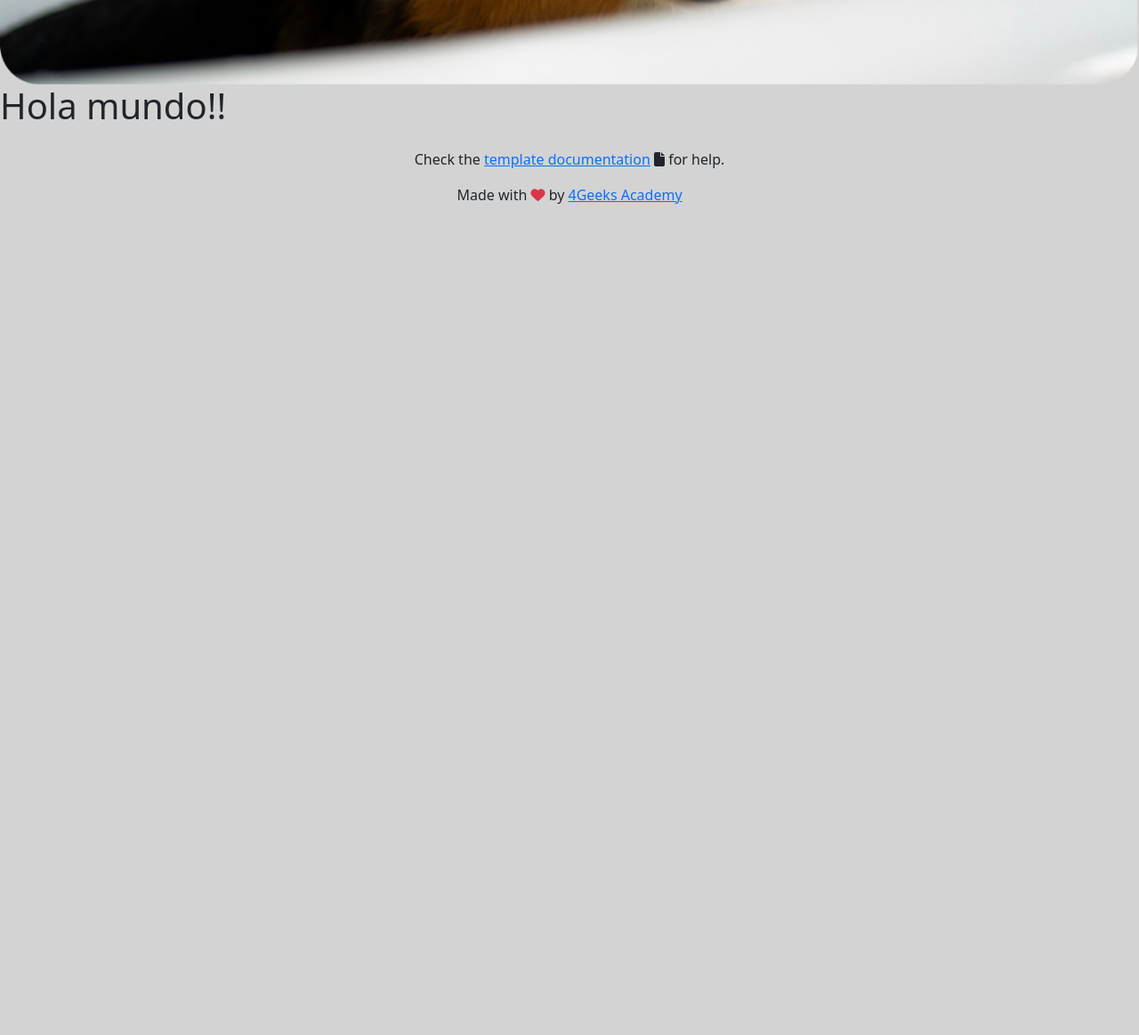
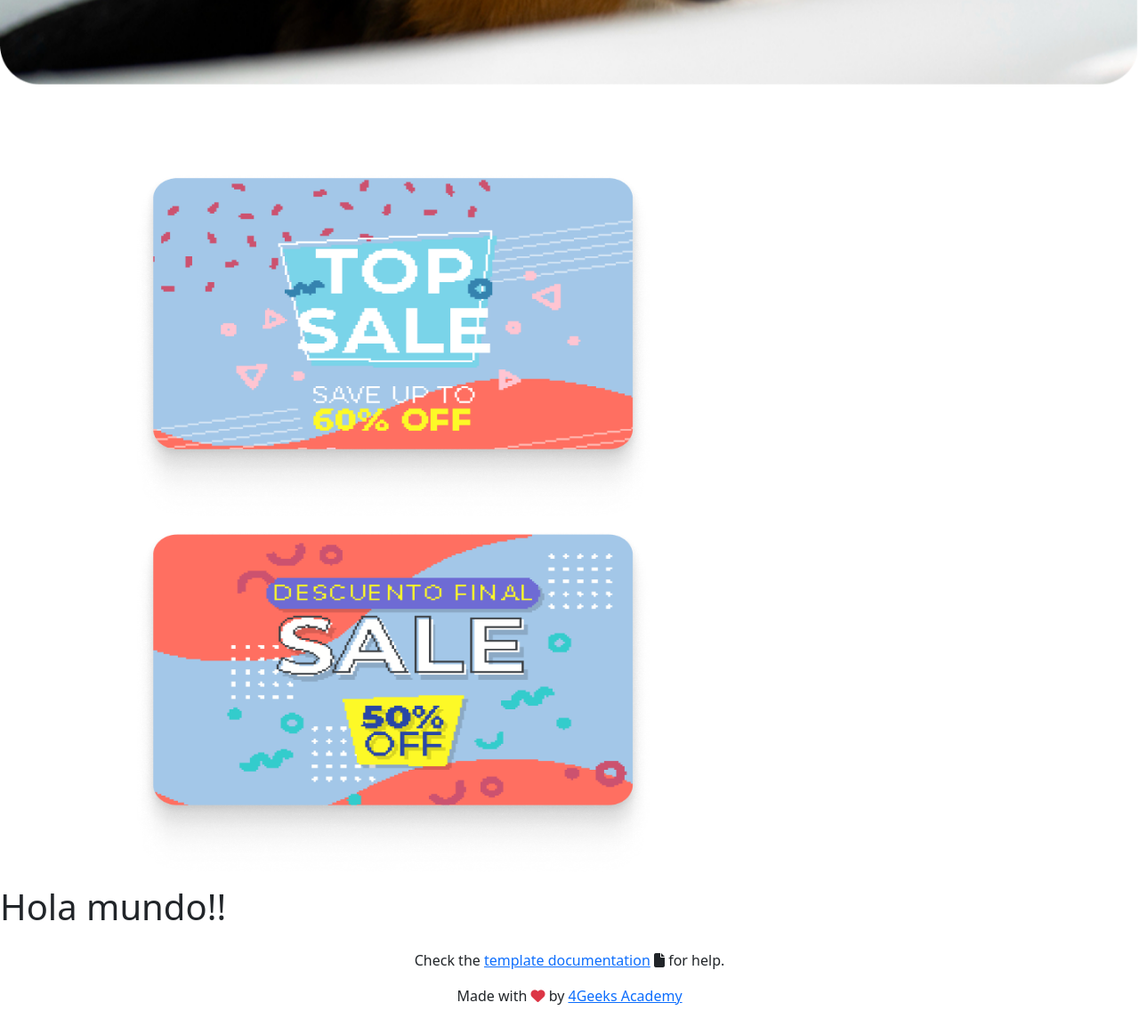
Before and after one commit to Fsepulvedap/burbujaspet-proyect, a React app: page / in a window 1280 px wide. Shown: the part 572-1735 px from the top of the page at 89% size. Before the commit the page ends 835 px from the top, so only its background shows below. Built offline with nearby package versions, Linux system fonts and the light colour scheme; no server answers.

Commit message:
cración flyers top sale y descuientos

```diff
--- /dev/null
+++ b/src/front/components/Flyers.jsx
@@ -0,0 +1,29 @@
+import TOP_SALE from "../assets/img/TOP_SALE.png"
+import DESCUENTO from "../assets/img/DESCUENTO.png"
+
+
+export const Flyers = () => {
+
+    return (
+        <div className="container flyers">
+            <img
+                src={TOP_SALE}
+                className="topSale"
+                alt="..."
+                style={{
+					width: "600px",
+					height: "400px",
+			    }}
+            />
+            <img
+                src={DESCUENTO}
+                className="descuento"
+                alt="..."
+                style={{
+					width: "600px",
+					height: "400px",
+				}}
+            />
+        </div>
+    );
+};
--- a/src/front/index.css
+++ b/src/front/index.css
@@ -1,5 +1,5 @@
 body{
-    background-color: lightgrey;
+    background-color: ffffff;
 }
 
 li{
@@ -22,3 +22,8 @@ li{
     border-radius: 10px;
     border: 1px solid rgba(255, 255, 255, 0.3);
 }
+
+.flyers{
+    margin-top: 100px;
+    margin-left: 130px;
+}
--- a/src/front/pages/Home.jsx
+++ b/src/front/pages/Home.jsx
@@ -2,6 +2,7 @@ import React, { useEffect } from "react"
 import rigoImageUrl from "../assets/img/rigo-baby.jpg";
 import useGlobalReducer from "../hooks/useGlobalReducer.jsx";
 import { Carousel } from "../components/Carousel.jsx";
+import { Flyers } from "../components/Flyers.jsx"
 
 
 export const Home = () => {
@@ -37,6 +38,7 @@ export const Home = () => {
 	return (
 		<>
 		<Carousel/>
+		<Flyers/>
 		<h1>Hola mundo!!</h1>
 		</>
 	);
```
Also changed, not shown: src/front/assets/img/DESCUENTO.png (added), src/front/assets/img/TOP_SALE.png (added).
